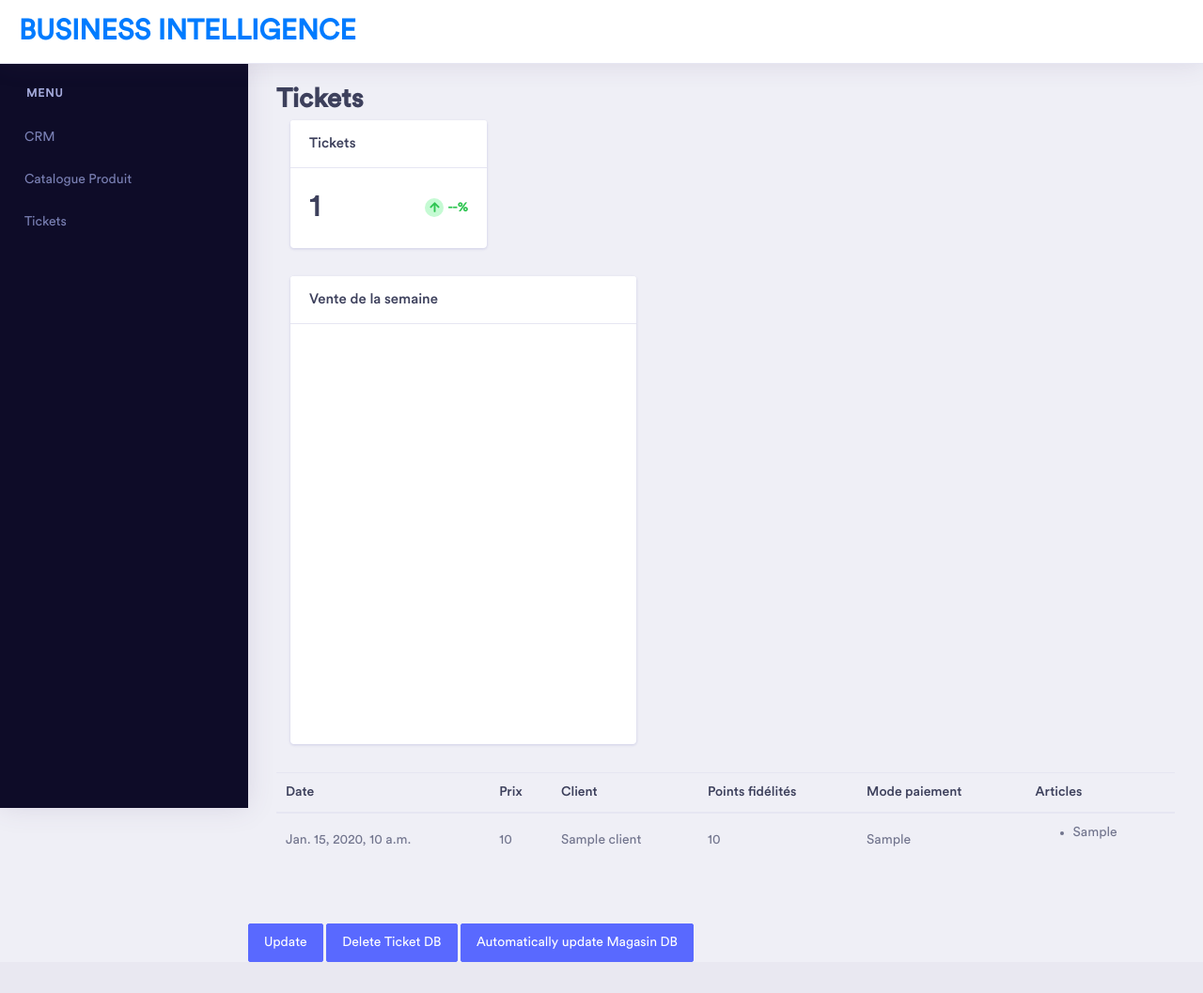
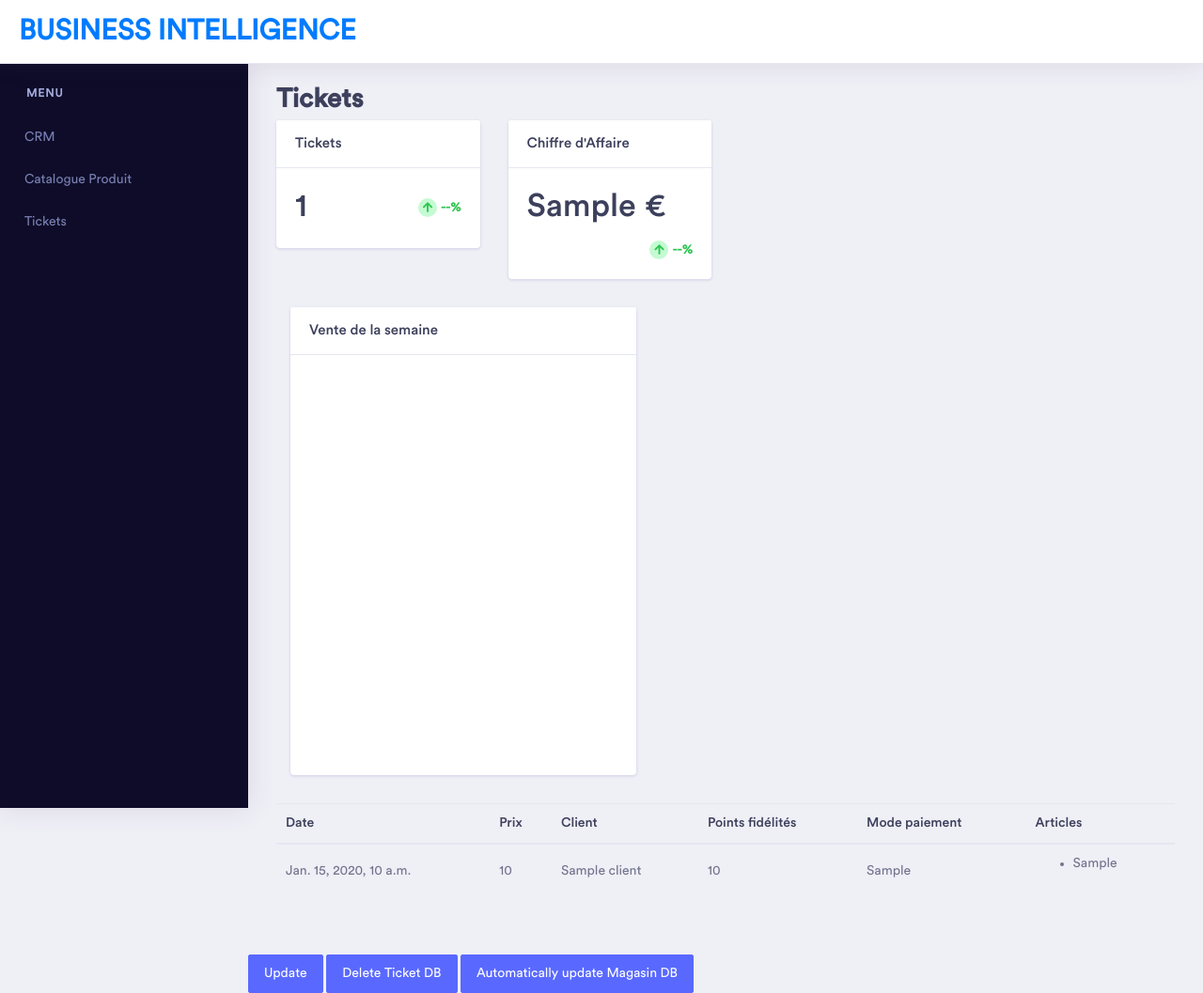
Before and after one commit to ursi-2020/business-intelligence, a Django app: template application/djangoapp/templates/tickets.html in a window 1280 px wide. Shown: the whole page at 94% size. Before the commit the page ends 1024 px from the top, so only its background shows below. Run offline with Django 3.2, Linux system fonts and the light colour scheme; the template is opened without the code that fills it: most values are stand-ins (such as "Sample title", 1, 10 or a date in 2020); parts of the project's set-up code (start-up, migrations or seed data) failed here and were passed over; some libraries are stand-ins or nearby versions; some web fonts are replaced.

Commit message:
Ajout du chiffre d'affaire.

```diff
--- a/application/djangoapp/templates/tickets.html
+++ b/application/djangoapp/templates/tickets.html
@@ -5,6 +5,7 @@
 
     <div class="container-fluid  dashboard-content">
         <h2 class="mb-2"><b>Tickets</b></h2>
+        <div class="row">
             <div class="col-xl-3 col-lg-6 col-md-6 col-sm-12 col-12">
                 <div class="card">
                     <h5 class="card-header">Tickets</h5>
@@ -15,6 +16,21 @@
                         <div class="metric-label d-inline-block float-right text-success font-weight-bold">
                         <span class="icon-circle-small icon-box-xs text-success bg-success-light"><i
                                 class="fa fa-fw fa-arrow-up"></i></span><span class="ml-1">--%</span>
+                        </div>
+                    </div>
+                </div>
+            </div>
+            <div class="col-xl-3 col-lg-6 col-md-6 col-sm-12 col-12">
+                <div class="card">
+                    <h5 class="card-header">Chiffre d'Affaire</h5>
+                    <div class="card-body">
+                        <div class="metric-value d-inline-block">
+                            <h1 class="mb-1">{{ chiffre_affaire }} €</h1>
+                        </div>
+                        <div class="metric-label d-inline-block float-right text-success font-weight-bold">
+                        <span class="icon-circle-small icon-box-xs text-success bg-success-light"><i
+                                class="fa fa-fw fa-arrow-up"></i></span><span class="ml-1">--%</span>
+                        </div>
                     </div>
                 </div>
             </div>
--- a/application/djangoapp/views.py
+++ b/application/djangoapp/views.py
@@ -31,10 +31,12 @@ def crm(request):
 
 def tickets(request):
     tickets = Ticket.objects.all()
+    chiffre_affaire = 0
     for ticket in tickets:
         ticket.Prix = ticket.Prix / 100
+        chiffre_affaire = chiffre_affaire + ticket.Prix
     purchasedArticles = PurchasedArticle.objects.all()
-    return render(request, "tickets.html", {'tickets': tickets, 'purchasedArticles': purchasedArticles})
+    return render(request, "tickets.html", {'tickets': tickets, 'purchasedArticles': purchasedArticles, 'chiffre_affaire': round(chiffre_affaire, 2)})
 
 @csrf_exempt
 def get_catalogue(request):
```
Lines whose indentation alone changed are shown as unchanged.
